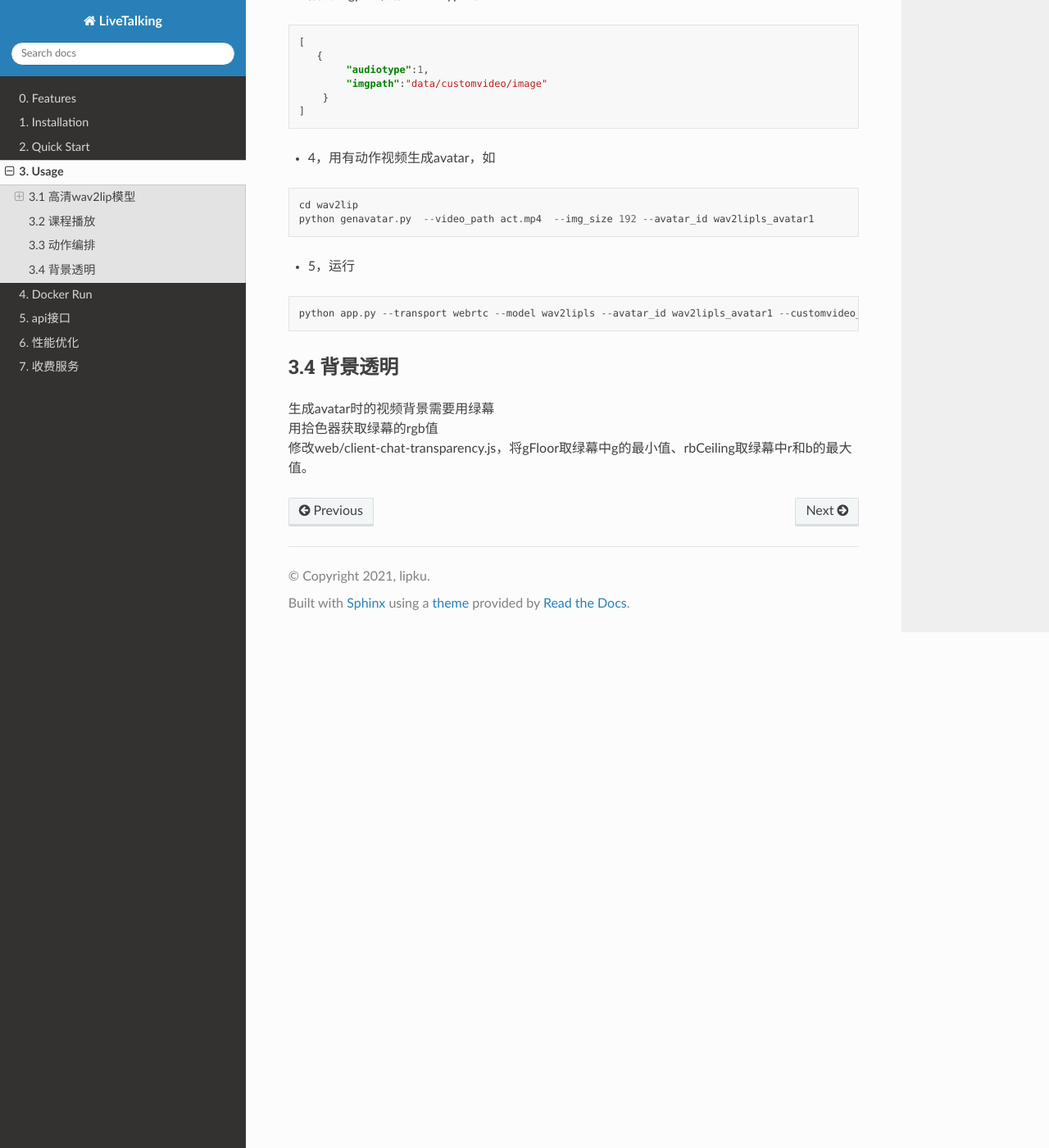
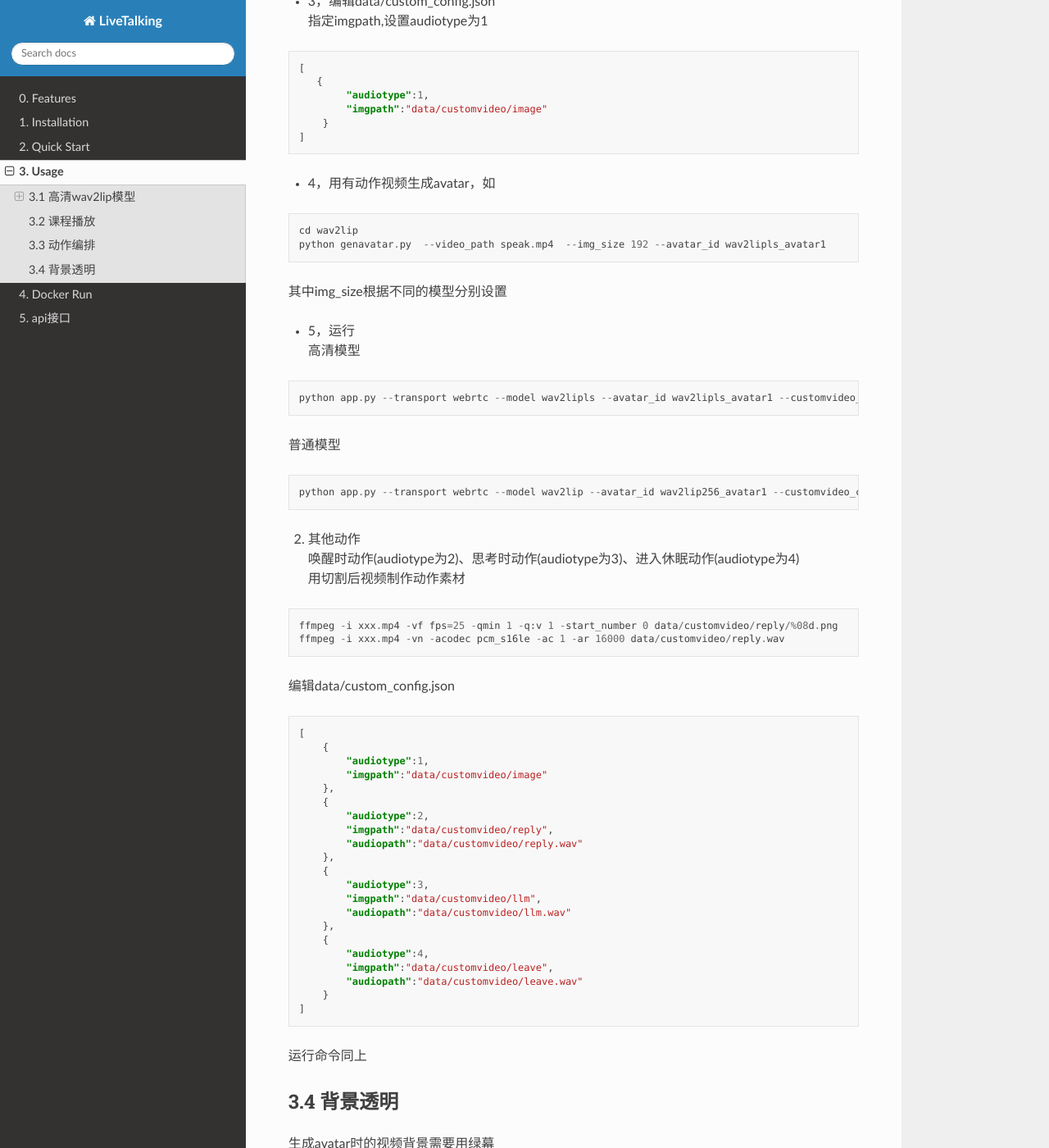
Before and after one commit to lipku/livetalking-doc, a Sphinx documentation site: the page built from docs/source/usage.md, in a window 1280 px wide and 1400 px high, scrolled down 1531 px. Shown: the whole window at 82% size. Built offline with Sphinx 7.4.7 and the Read the Docs theme 3.1.0, drawn with Linux system fonts in a browser that asks for light colours; some of the changed text lies outside the part shown.

Commit message:
添加动作编排

````diff
--- a/docs/source/index.rst
+++ b/docs/source/index.rst
@@ -16,5 +16,3 @@ Contents
    usage
    docker
    api
-   optimize
-   service
--- a/docs/source/usage.md
+++ b/docs/source/usage.md
@@ -41,11 +40,12 @@ python genavatar.py  --video_path xxx.mp4  --img_size 192 --avatar_id wav2lipls_
 用浏览器打开http://serverip:8010/dashboard-pro.html，点击‘开始课程’会播放课程内容。可以通过唤醒词打断提问，数字人回答完后继续播放课程
 
 ### 3.3 动作编排
+1. 自定义不说话时动作(audiotype为1)
 - 1，切割素材
 录制一段无动作和有动作衔接的视频，用剪映等软件找到衔接的时间点，用ffmepg命令切割成无动作和有动作视频。以网上的‘韵巧.mp4’为例，
 ```
 ffmpeg -i input.mp4 -ss 00:00:00 -to 00:00:02 -c copy -copyts -avoid_negative_ts make_zero silence.mp4
-ffmpeg -i input.mp4 -ss 00:00:02 -to 00:00:20 -c copy -copyts -avoid_negative_ts make_zero act.mp4
+ffmpeg -i input.mp4 -ss 00:00:02 -to 00:00:20 -c copy -copyts -avoid_negative_ts make_zero speak.mp4
 ```
 - 2，用无动作视频生成静音素材
 ```
@@ -64,12 +64,53 @@ ffmpeg -i silence.mp4 -vf fps=25 -qmin 1 -q:v 1 -start_number 0 data/customvideo
 - 4，用有动作视频生成avatar，如
 ```
 cd wav2lip
-python genavatar.py  --video_path act.mp4  --img_size 192 --avatar_id wav2lipls_avatar1
+python genavatar.py  --video_path speak.mp4  --img_size 192 --avatar_id wav2lipls_avatar1
 ```
+其中img_size根据不同的模型分别设置
+
 - 5，运行
+高清模型
 ```
 python app.py --transport webrtc --model wav2lipls --avatar_id wav2lipls_avatar1 --customvideo_config data/custom_config.json
 ```
+普通模型
+```
+python app.py --transport webrtc --model wav2lip --avatar_id wav2lip256_avatar1 --customvideo_config data/custom_config.json
+```
+2. 其他动作
+唤醒时动作(audiotype为2)、思考时动作(audiotype为3)、进入休眠动作(audiotype为4)
+用切割后视频制作动作素材
+```
+ffmpeg -i xxx.mp4 -vf fps=25 -qmin 1 -q:v 1 -start_number 0 data/customvideo/reply/%08d.png
+ffmpeg -i xxx.mp4 -vn -acodec pcm_s16le -ac 1 -ar 16000 data/customvideo/reply.wav
+```
+编辑data/custom_config.json
+```json
+[
+    {
+        "audiotype":1,
+        "imgpath":"data/customvideo/image"
+    },
+    {
+        "audiotype":2,
+        "imgpath":"data/customvideo/reply",
+        "audiopath":"data/customvideo/reply.wav"
+    },
+    {
+        "audiotype":3,
+        "imgpath":"data/customvideo/llm",
+        "audiopath":"data/customvideo/llm.wav"
+    },
+    {
+        "audiotype":4,
+        "imgpath":"data/customvideo/leave",
+        "audiopath":"data/customvideo/leave.wav"
+    }
+]
+```
+运行命令同上
+
+
 
 ### 3.4 背景透明
 生成avatar时的视频背景需要用绿幕
````
Also changed, not shown: other parts of docs/source/usage.md (+0 -1 lines), docs/source/api.md (+1 -0 lines), docs/source/feature.md (+1 -0 lines).
